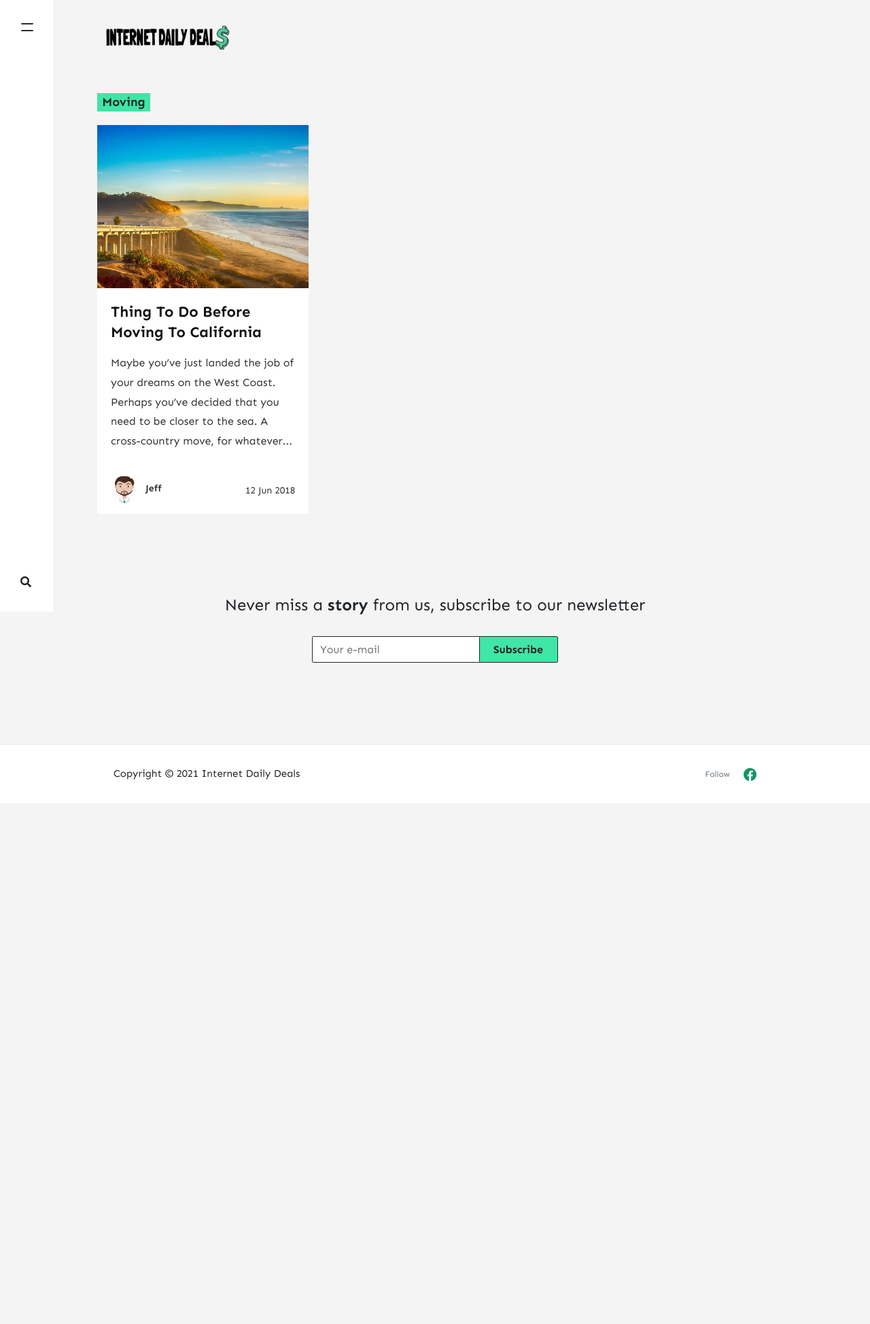
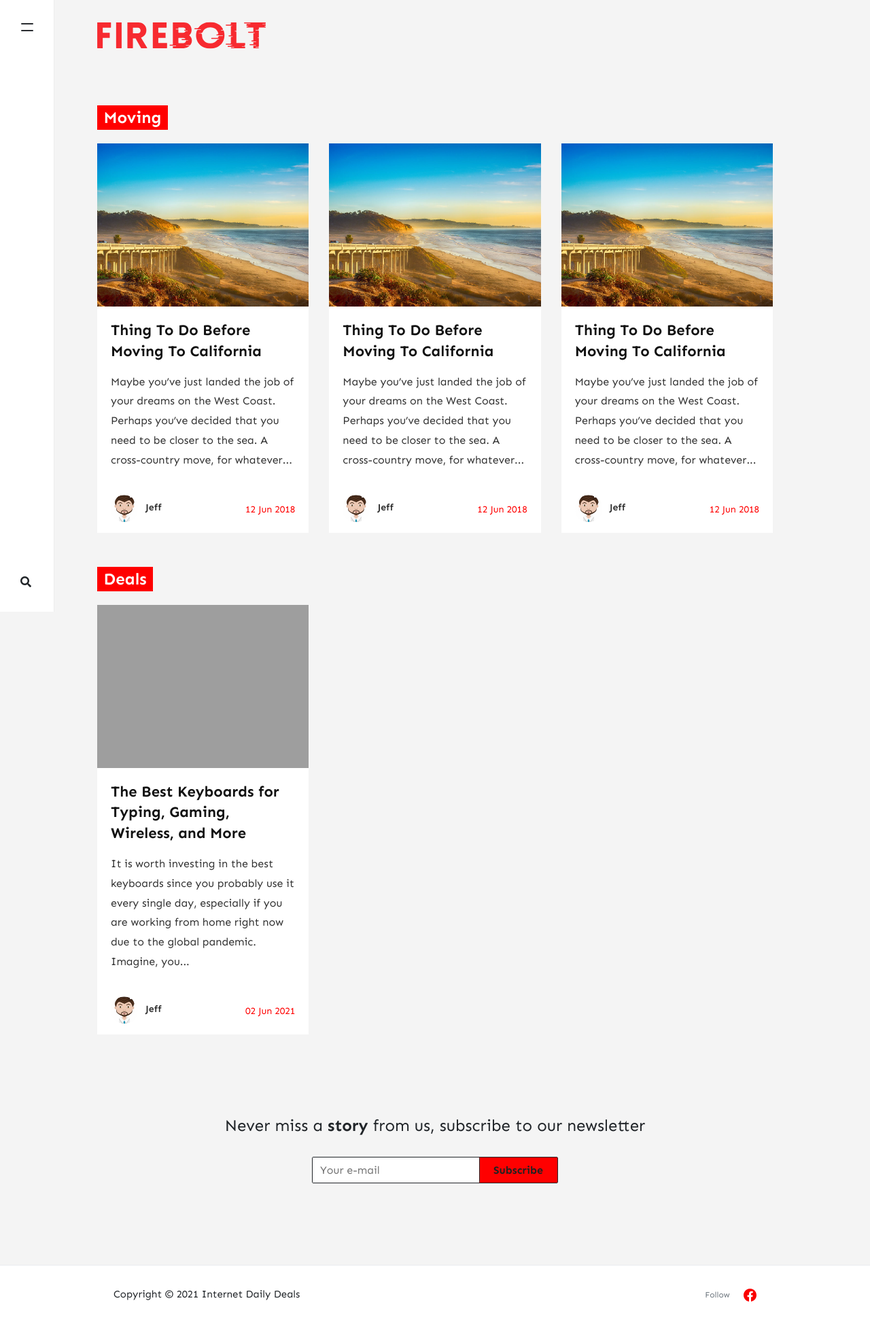
Before and after one commit to eperg/zootedme.github.io, a Jekyll site: the page built from _pages/categories.md, in a window 1280 px wide. Shown: the whole page at 68% size. Built offline with Jekyll 4.4.1, drawn with Linux system fonts in a browser that asks for light colours; nearby versions of some CDN libraries; comment, search, counter and statistics services are not loaded; before the commit the page ends 1182 px from its top, so only the background shows below that; some of the changed lines change nothing that is shown; grey boxes are pictures that could not be loaded.

Commit message:
overhaul

```diff
--- a/_config.yml
+++ b/_config.yml
@@ -2,8 +2,8 @@
 name: "Internet Daily Deals "
 title: "Internet Daily Deals "
 description: "We strive to help our readers find the best deals on quality products and services"
-logo: 'assets/images/logo.png'
-favicon: 'assets/images/logo.png'
+logo: 'assets/images/logo-firebolt.svg'
+favicon: 'assets/images/icon.png'
 baseurl:
 google_analytics: 'G-6XCXLHK0WG'
 disqus: 'demowebsite'
@@ -56,7 +56,7 @@ kramdown:
 
 
 # Adsense (change to "enabled" to activate, also your client id and ad slot. Create a new ad unit from your Adsense account to get the slot.)
-adsense: "enabled"
+adsense: "disabled"
 adsense-data-ad-client: "ca-pub-4201549272943840"
 adsense-data-ad-slot: "3113137593"
 
--- a/_layouts/default.html
+++ b/_layouts/default.html
@@ -72,13 +72,22 @@
 
 
     <!-- Site Tag
-    ================================================== -->
-    {% if page.url == '/' %}
+    ===========================
+     {% if page.url == '/' %}
         <p class="sitetag">
             {{ site.description }}
         </p>
     {% endif %}
 
+  ======================= -->
+
+  {% if page.url == '/' %}
+
+
+    <p class="sitetag">
+    We strive to help our readers find the <span class="badge badge-primary">best deals</span> on quality products and services
+   </p>
+   {% endif %}
     <!-- Content
     ================================================== -->
     <div class="main-content">
--- /dev/null
+++ b/_posts/2018-06-12-education (16th copy).md
@@ -0,0 +1,77 @@
+---
+layout: post
+title:  "Thing To Do Before Moving To California"
+author: jeff
+categories: [ Moving ]
+image: assets/images/3.jpg
+beforetoc: "Prism highlighter is a very powerful thing. In this article I'm going to show you what you can actually do with it, some tricks and tips while editing your post. Tocs is also enabled as you can see in summary."
+toc: trueThere are numerous factors to consider. Before relocating yourself, your family, you must pack, safeguard your affairs, and find a new house. This is an understandably difficult procedure. If you find yourself in this situation, keep these pointers in mind as you prepare to relocate to the Gold Coast.
+
+---
+Maybe you've just [landed the job of your dreams](https://www.jobssearches.org/blog/tips-for-finding-a-job-in-a-different-state/) on the West Coast. Perhaps you've decided that you need to be closer to the sea. A cross-country move, for whatever reason, can feel like an enormous struggle.
+
+There are numerous factors to consider. Before relocating yourself, your family, you must pack, safeguard your affairs, and find a new house. This is an understandably difficult procedure. If you find yourself in this situation, keep these pointers in mind as you prepare to relocate to the Gold Coast.
+
+
+
+### **Find a Relocation Company**
+
+
+
+The first step in preparing to relocate to California is to identify a [moving company](https://www.wowmover.com/best-interstate-moving-companies/) that can meet your demands. When it comes to cross-country movers, there are numerous possibilities. [International Van Lines](https://www.wowmover.com/international-van-lines) provides a number of savings as well as a free month of storage. [United Van Lines](https://www.wowmover.com/united-van-lines) has a great reputation for customer service and price matching.
+
+What options do you have in your area? Inquire of those you know to see if they know somebody they can trust. You can also conduct your own online research. Look for positive feedback and clear pricing, and make sure they're licensed and insured. Choose three to five companies to contact for quotations.
+
+
+
+### **Prepare yourself for sticker shock**
+
+
+In comparison to the rest of the country, the cost of living in California is extremely expensive. Not only do their big towns have some of the highest gas prices in the country, but living near the beach is also expensive. Everything is expensive, from food to taxes. The sales tax, income tax, and property tax in California are all very high. If you want to [buy a house](https://www.wowmover.com/house-hunting-tips-for-moving-out-of-state/), you'll almost certainly have to account for all of them.
+
+
+### **Change your insurance policy**
+
+
+If you're relocating to California, now is a good time to check your [auto insurance](https://www.quotetool.net/home-insurance). You might be able to save some money. Take a look at the most affordable vehicle insurance in California.
+
+
+There is no such thing as a one-size-fits-all insurance policy, and different carriers reward different types of drivers. Ask around to see if you qualify for any special discounts. Remember that you want the most comprehensive coverage for both you and your vehicle. If you own an older or obsolete vehicle, you might want to consider purchasing an extended warranty.
+
+
+### **Thrifting is a great way to declutter**
+
+
+Drop off any old or outdated clothing and household items you no longer need at your local store. Consider selling some of your items at a consignment shop if you think they're valuable. There are a range of online secondhand stores to pick from in addition to brick-and-mortar ones.
+
+### **Transporting Your Vehicle***
+
+
+California is a big state with a lot of things to do. Even the busiest cities in the country are very large. This implies you'll want to bring your car along. [Moving across country](https://www.wowmover.com/cheap-ways-to-move/) is challenging enough. You don't want to be concerned about your vehicle's ability to complete the drive. Consider transporting your vehicle. It will save you time and be reasonably priced.
+
+To begin, you'll need to understand the many ways available to you. Open-air shipping is the most cost-effective choice. You've almost certainly seen this kind of transportation.
+
+
+
+> **Also Read: [Auto Transport: How to Ship your Car Secure and Safe](https://www.wowmover.com/auto-transport/)**
+
+Loading your automobile into the back of an open-air truck is what open-air shipping entails. This implies that your vehicle will be exposed to the weather throughout the travel.
+
+If open-container shipping does not appeal to you, you can choose for closed-container shipping. This method is a slight improvement over the open-air version. A covered truck or shipping container is used to load the automobile.
+
+
+Consider door-to-door shipment if you are the type of person who values convenience above all else. This strategy avoids the requirement for inconveniently timed pickups and drop-offs. It guarantees that your car will be picked up and delivered at your front door.
+
+Finally, some businesses provide premium services that prioritize the safety of the vehicle. This strategy is often reserved for antique and exotic automobiles.
+
+Before you commit, figure out which strategy is best for you and your vehicle. Before deciding on a car shipping company in California, make sure to check out the best ones. To make sure you're receiving a good value, phone around and obtain quotations.
+
+
+
+
+
+
+
+
+
+Although it is a lovely place to live for a variety of reasons, California, like any other state, has its flaws. It has a very high cost of living as well as heavy taxes. In general, locations are far apart, necessitating the use of an automobile. If you're ready to make the move to the West Coast, make sure you follow these guidelines. At every stage of your move, exercise caution and conduct research. You'll be rewarded with peace of mind, and your wallet will appreciate it.
--- /dev/null
+++ b/_posts/2018-06-12-education (21st copy).md
@@ -0,0 +1,77 @@
+---
+layout: post
+title:  "Thing To Do Before Moving To California"
+author: jeff
+categories: [ Moving ]
+image: assets/images/3.jpg
+beforetoc: "Prism highlighter is a very powerful thing. In this article I'm going to show you what you can actually do with it, some tricks and tips while editing your post. Tocs is also enabled as you can see in summary."
+toc: trueThere are numerous factors to consider. Before relocating yourself, your family, you must pack, safeguard your affairs, and find a new house. This is an understandably difficult procedure. If you find yourself in this situation, keep these pointers in mind as you prepare to relocate to the Gold Coast.
+
+---
+Maybe you've just [landed the job of your dreams](https://www.jobssearches.org/blog/tips-for-finding-a-job-in-a-different-state/) on the West Coast. Perhaps you've decided that you need to be closer to the sea. A cross-country move, for whatever reason, can feel like an enormous struggle.
+
+There are numerous factors to consider. Before relocating yourself, your family, you must pack, safeguard your affairs, and find a new house. This is an understandably difficult procedure. If you find yourself in this situation, keep these pointers in mind as you prepare to relocate to the Gold Coast.
+
+
+
+### **Find a Relocation Company**
+
+
+
+The first step in preparing to relocate to California is to identify a [moving company](https://www.wowmover.com/best-interstate-moving-companies/) that can meet your demands. When it comes to cross-country movers, there are numerous possibilities. [International Van Lines](https://www.wowmover.com/international-van-lines) provides a number of savings as well as a free month of storage. [United Van Lines](https://www.wowmover.com/united-van-lines) has a great reputation for customer service and price matching.
+
+What options do you have in your area? Inquire of those you know to see if they know somebody they can trust. You can also conduct your own online research. Look for positive feedback and clear pricing, and make sure they're licensed and insured. Choose three to five companies to contact for quotations.
+
+
+
+### **Prepare yourself for sticker shock**
+
+
+In comparison to the rest of the country, the cost of living in California is extremely expensive. Not only do their big towns have some of the highest gas prices in the country, but living near the beach is also expensive. Everything is expensive, from food to taxes. The sales tax, income tax, and property tax in California are all very high. If you want to [buy a house](https://www.wowmover.com/house-hunting-tips-for-moving-out-of-state/), you'll almost certainly have to account for all of them.
+
+
+### **Change your insurance policy**
+
+
+If you're relocating to California, now is a good time to check your [auto insurance](https://www.quotetool.net/home-insurance). You might be able to save some money. Take a look at the most affordable vehicle insurance in California.
+
+
+There is no such thing as a one-size-fits-all insurance policy, and different carriers reward different types of drivers. Ask around to see if you qualify for any special discounts. Remember that you want the most comprehensive coverage for both you and your vehicle. If you own an older or obsolete vehicle, you might want to consider purchasing an extended warranty.
+
+
+### **Thrifting is a great way to declutter**
+
+
+Drop off any old or outdated clothing and household items you no longer need at your local store. Consider selling some of your items at a consignment shop if you think they're valuable. There are a range of online secondhand stores to pick from in addition to brick-and-mortar ones.
+
+### **Transporting Your Vehicle***
+
+
+California is a big state with a lot of things to do. Even the busiest cities in the country are very large. This implies you'll want to bring your car along. [Moving across country](https://www.wowmover.com/cheap-ways-to-move/) is challenging enough. You don't want to be concerned about your vehicle's ability to complete the drive. Consider transporting your vehicle. It will save you time and be reasonably priced.
+
+To begin, you'll need to understand the many ways available to you. Open-air shipping is the most cost-effective choice. You've almost certainly seen this kind of transportation.
+
+
+
+> **Also Read: [Auto Transport: How to Ship your Car Secure and Safe](https://www.wowmover.com/auto-transport/)**
+
+Loading your automobile into the back of an open-air truck is what open-air shipping entails. This implies that your vehicle will be exposed to the weather throughout the travel.
+
+If open-container shipping does not appeal to you, you can choose for closed-container shipping. This method is a slight improvement over the open-air version. A covered truck or shipping container is used to load the automobile.
+
+
+Consider door-to-door shipment if you are the type of person who values convenience above all else. This strategy avoids the requirement for inconveniently timed pickups and drop-offs. It guarantees that your car will be picked up and delivered at your front door.
+
+Finally, some businesses provide premium services that prioritize the safety of the vehicle. This strategy is often reserved for antique and exotic automobiles.
+
+Before you commit, figure out which strategy is best for you and your vehicle. Before deciding on a car shipping company in California, make sure to check out the best ones. To make sure you're receiving a good value, phone around and obtain quotations.
+
+
+
+
+
+
+
+
+
+Although it is a lovely place to live for a variety of reasons, California, like any other state, has its flaws. It has a very high cost of living as well as heavy taxes. In general, locations are far apart, necessitating the use of an automobile. If you're ready to make the move to the West Coast, make sure you follow these guidelines. At every stage of your move, exercise caution and conduct research. You'll be rewarded with peace of mind, and your wallet will appreciate it.
--- /dev/null
+++ b/_posts/2021-06-02-best-keyboards.md
@@ -0,0 +1,77 @@
+---
+layout: post
+title:  "The Best Keyboards for Typing, Gaming, Wireless, and More"
+author: jeff
+categories: [ Deals ]
+image: https://cdn.shortpixel.ai/client/q_glossy,ret_img,w_930/https://buytionary.com/wp-content/uploads/2020/08/best-keyboards-930x620.jpeg
+beforetoc: "It is worth investing in the best keyboards since you probably use it every single day, especially if you are working from home right now due to the global pandemic"
+toc: true.
+
+---
+
+
+
+
+It is worth investing in the **best keyboards** since you probably use it every single day, especially if you are working from home right now due to the global pandemic. Imagine, you are working several hours writing reports, sending documents, and writing codes.
+
+With the exception of the mouse, The keyboard is the cheapest part of the computer that most people bought. But we didn’t realize that the keyboard is the most important and the busiest interface of a computer. You are spending more time using your keyboards than any parts of your computer. Whether for business, daily tasks, or leisure purposes, a good keyboard is your best choice. It really makes a big difference.
+
+Also, Read: [The Best Wireless Earbuds To Buy](https://buytionary.com/best-wireless-earbuds-you-can-buy/)
+
+Best Keyboards 2021
+-------------------
+
+Most of us now spend a significant amount of time in front of a computer, using a keyboard as our primary input device. It doesn’t matter if you spend your time at work creating documents and sending emails, or if you prefer to spend your time afterward playing the best PC games. A better keyboard can help your work or school day go much more smoothly.
+
+Whether it’s for gaming or productivity, it’s critical to select a keyboard with features that meet our requirements.
+
+So, add one of the best keyboards to your stunning PC setup.
+They’re substantially faster, more precise, and more comfortable to operate. Furthermore, some of them put a lot of consideration into their ergonomics, saving you from a world of wrist, shoulder, and arm pain.
+As a result, they are an essential component of any arrangement.
+
+#### Best Keyboard For Gaming: SteelSeries Apex Pro
+
+![SteelSeries Apex Pro](https://cdn.shortpixel.ai/client/q_glossy,ret_img,w_-112,h_-75/https://buytionary.com/wp-content/uploads/2021/06/SteelSeries-Apex-Pro.png)
+
+The [SteelSeries Apex Pro](https://steelseries.com/gaming-keyboards/apex-pro) is a high-end keyboard that comes in both TenKeyLess and full-size versions. It’s well-made and packed with features that should appeal to the majority of gamers. This gaming keyboard not only has a sturdy and appealing design with minimal to no wasted space, but it also has new magnetic key switches that can be adjusted by the user.
+
+A configurable key switch allows you to alter the pre-travel distance on each key to your preference; a lower setting results in a snappy gaming experience with little operating force, while a higher setting can aid typing accuracy.
+
+The SteelSeries Apex Pro is one of the greatest, if not the best, gaming keyboards available. It stands out from the crowd thanks to its bespoke actuation, sleek design, and vivid RGB lighting.
+
+#### WIRELESS ALTERNATIVE: RAZER BLACKWIDOW V3 PRO
+
+![RAZER BLACKWIDOW V3 PRO](https://cdn.shortpixel.ai/client/q_glossy,ret_img,w_400,h_227/https://buytionary.com/wp-content/uploads/2021/06/RAZER-BLACKWIDOW-V3-PRO-1.png)
+
+The [Razer BlackWidow V3 Pro](https://www.razer.com/gaming-keyboards/razer-blackwidow-v3-pro) combines the acclaimed style and features of the 2018 BlackWidow Elite with the Hyperspeed 2.4 GHz and Bluetooth wireless tech launched in its productivity keyboard, the Editors’ Choice award-winning Pro Type. The V3 Pro provides the tried-and-true Razer flagship keyboard experience without the wires, which is convenient given the scarcity of wireless keyboards with mechanical keys. The Razer BlackWidow V3 Pro, on the other hand, may be associated with up to three devices through Bluetooth.
+
+Depending on how you feel about RGB lighting, though, battery life may be a concern. With the RGBs turned off, the BlackWidow V3 Pro lasts up to 192 hours, according to Razer. And they have every right to be excited about that figure because it represents a very lengthy period. When you switch on the RGB lighting, though, the number drops considerably. According to Razer, the keyboard should only last 13 hours on a single charge while the RGBs are turned on.
+
+Doubleshot ABS keycaps are included with the Razer BlackWidow V3 Pro. These are comprised of two layers of plastic that have been molded together to ensure that the labeling does not come off. As a result, they’re ideal for long-term daily use. The keyboard features a digital dial, additional media controls, and a plush, cushioned leatherette wrist rest for easy handling.
+
+#### Best Office Keyboard: Logitech MX Keys
+
+![best keyboards Logitech MX Keys](https://cdn.shortpixel.ai/client/q_glossy,ret_img,w_875,h_243/https://buytionary.com/wp-content/uploads/2020/08/Logitech-MX-Keys.png)
+
+[Logitech MX Keys](https://www.logitech.com/en-ph/products/keyboards/mx-keys-wireless-keyboard.html) is a high-end keyboard developed specifically for office use is far less common than those designed for gaming. So it’s worth paying attention when Logitech, one of the industry’s largest names, dishes one up.
+It comes with a wireless illuminated keyboard that is designed for efficiency, stability, and precision. The MX Keys keyboard is a full-size keyboard with 108 keys. Increased key stability lowers noise while enhancing responsiveness, and Perfect Stroke keys are contoured for your fingertips.
+
+The backlit keys illuminate as soon as your hand’s approach and change automatically to different lighting situations. MX Keys moves your MX Master 3 – or any other Flow-enabled mouse – from one computer to the next, allowing you to type on many devices in a single fluid workflow. You can completely master what you make with MX Keys.
+
+#### Best Keyboard For Programming: Razer BlackWidow Elite
+
+![best keyboards BlackWidow Elite](https://cdn.shortpixel.ai/client/q_glossy,ret_img,w_425,h_291/https://buytionary.com/wp-content/uploads/2021/06/BlackWidow-Elite.png)
+
+The [BlackWidow Elite](https://www.razer.com/hk-en/gaming-keyboards/razer-blackwidow-elite/RZ03-02622000-R3M1) isn’t the cheapest keyboard on the market, but it’s jam-packed with functionality. Cable routing, dedicated media controls, including a volume slider, and USB and audio passthrough allow you to attach devices to your keyboard. This keyboard boasts a strong, long-lasting construction. For optimum ergonomics, it has two adjustable incline levels and a retractable wrist rest.
+
+It also has complete RGB backlighting with individually lighted keys, which is ideal for working in low-light environments. The typing quality is great due to the well-spaced keys and the ABS keycaps that feel nice to the touch. The keyboard features 10-key rollover, 1000 Hz polling, and a gaming mode that disables the Windows key for a fun and carefree gaming experience.
+
+Macros may be quickly produced or updated while gaming by using the FN key to program them on the fly. The tactile and clicky Razer Green switches, the tactile Razer Orange switches without audible feedback, and the linear Razer Yellow switches without audible feedback are all available with the BlackWidow Elite
+
+#### Best Mobile Keyboard: Logitech K380
+
+![best keyboards Logitech K380](https://cdn.shortpixel.ai/client/q_glossy,ret_img,w_693,h_311/https://buytionary.com/wp-content/uploads/2020/08/Logitech-K380.jpg)
+
+The [Logitech K380](https://www.logitech.com/en-ph/products/keyboards/k380-multi-device.html) is a pleasant keyboard to type on, it’s small, and it has long battery life. It can also pair with up to three Bluetooth devices and switch between them. It has a function row with media hotkeys and is called a small 65 percent keyboard. It’s strong enough to use on your lap while also being tiny and light enough to carry in a bag. Logitech’s smooth-operating and cheap K380 is one of the best multidevice wireless keyboards you can buy, with the ability to flip between nearly any smartphone, tablet, and most desktops. Due to its low profile, you should not experience any weariness typing on it for long periods despite the lack of wrist rest.
+
+Whether you use a tablet, a desktop computer, or even a [gaming laptop](https://buytionary.com/gaming-laptop/), the **best keyboards are a necessity**. A computer comes with random keyboards but you need a comfortable and features that suit your daily needs. Whether for work or for nonstop gaming, our list of best keyboards for 2021 is worth investing in.se caution and conduct research. You'll be rewarded with peace of mind, and your wallet will appreciate it.
--- a/_sass/bootstrap/_variables.scss
+++ b/_sass/bootstrap/_variables.scss
@@ -922,7 +922,7 @@ $toast-header-border-color:         rgba(0, 0, 0, .05) !default;
 
 // Badges
 
-$badge-font-size:                   75% !default;
+$badge-font-size:                   100% !default;
 $badge-font-weight:                 $font-weight-bold !default;
 $badge-padding-y:                   .25em !default;
 $badge-padding-x:                   .4em !default;
--- a/assets/css/theme.scss
+++ b/assets/css/theme.scss
@@ -3,10 +3,10 @@
 ---
 
 $brown: #B59F62;
-$teal: #3fe6a6;
+$red: #ff0000;
 $black: #111;
-$primary: $teal;
-$dark:    $black;
+$primary: $red;
+$dark:   $black;
 $enable-rounded: false;
 
 @import "bootstrap/functions";
@@ -25,7 +25,7 @@ body {
     background: #f4f4f4;
 }
 a {
-    color: darken($primary, 24%);
+    color: darken($primary, 1%);
 }
 img {
     max-width:100%;
@@ -34,16 +34,20 @@ img {
 
 h1,h2,h3,h4,h5,h6 {
     font-weight:700;
+    // font-family: 'Courier New', Courier, monospace;
 }
 .site-content {
     padding-top:10px;
+
 }
 .sitetag {
     font-weight:700;
     line-height:1.3;
-    font-size:30px;
+    font-size:35px;
+    letter-spacing: -2px;
+    // font-family: 'Courier New', Courier, monospace;
     @include media-breakpoint-up(sm) {
-        font-size:30px;
+        font-size:35px;
         line-height:1.2;
     }
 }
@@ -57,7 +61,7 @@ h1,h2,h3,h4,h5,h6 {
     min-width: 180px;
 }
 blockquote {
-    font-family: Times New Roman;
+    // font-family: 'Courier New', Courier, monospace;
     font-style: italic;
     font-size: 20px;
     position:relative;
@@ -115,8 +119,9 @@ img, img:hover {
 // menu
 .navbar-brand img {
     max-height:40px;
-    margin-bottom:5px;
-    margin-top:5px;
+    margin-bottom:30px;
+    margin-top:1px;
+
 }
 .sidebar {
     position: fixed;
@@ -287,6 +292,7 @@ img, img:hover {
     .post-date {
         float:right;
         margin-top: 10px;
+        color:$red;
     }
     .img-thumb {
         object-fit:cover;
@@ -424,7 +430,7 @@ img, img:hover {
         width:50px;
         border-radius:50%;
         margin-right:10px;
-        border:2px solid darken($primary,20%);
+        border:2px solid $red;
         padding:2px;
     }
 }
```
Also changed, not shown: assets/images/logo-firebolt.svg (added).
